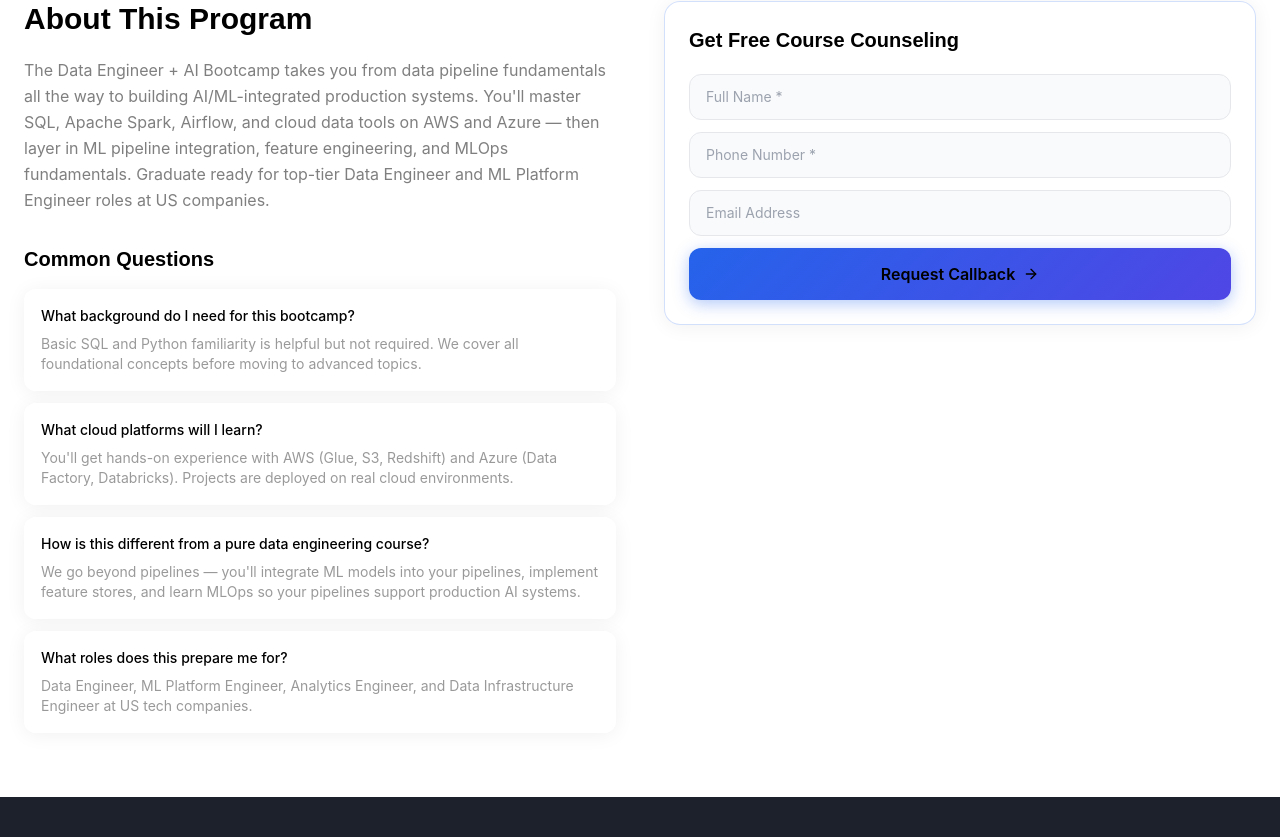
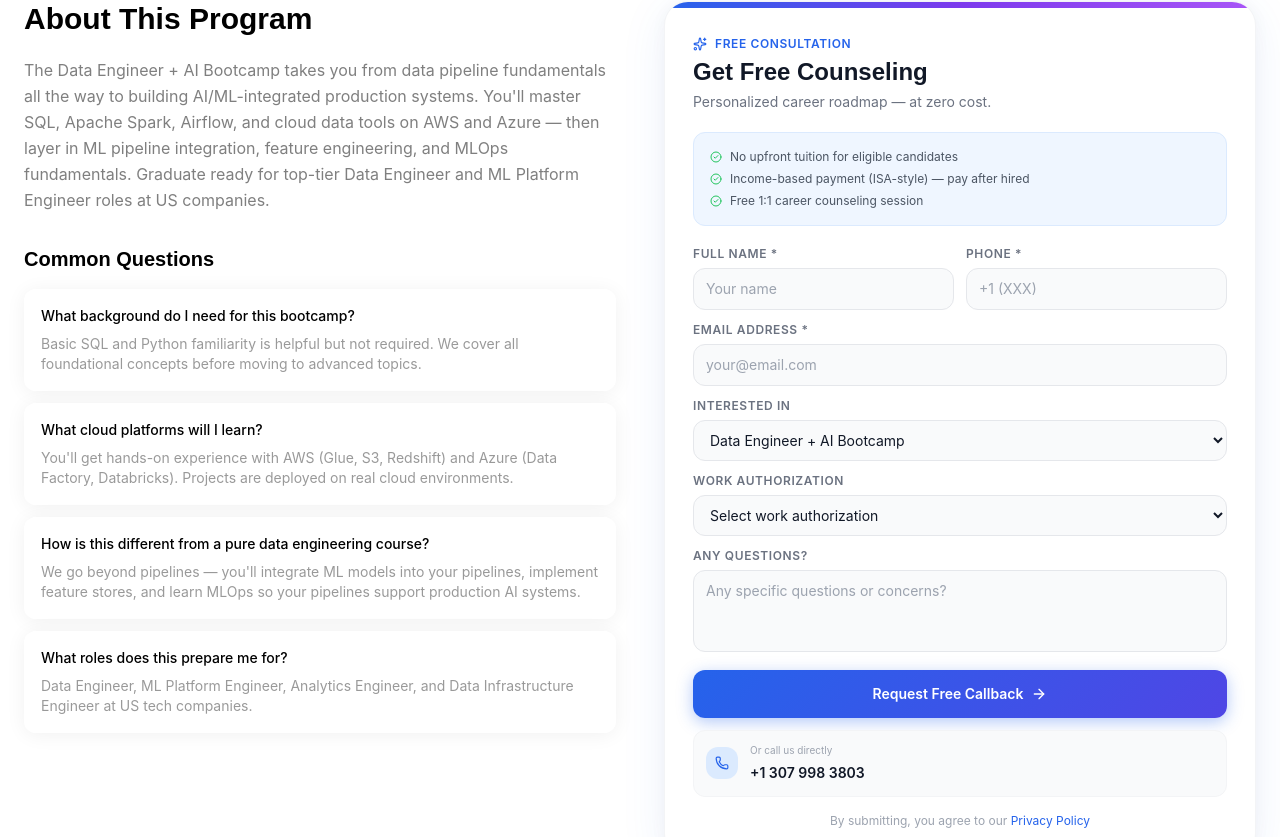
Before and after one commit to rjtbst/aartechus, a Next.js app: page /courses/data-engineer-ai in a window 1280 px wide. Shown: the part 983-1820 px from the top of the page. Built offline with nearby package versions, Linux system fonts and the light colour scheme.

Commit message:
update_msg_in_coursedetailpage

```diff
--- a/src/components/ui/CourseDetailPage.tsx
+++ b/src/components/ui/CourseDetailPage.tsx
@@ -2,11 +2,14 @@
 import { useState } from "react";
 import { motion, AnimatePresence } from "framer-motion";
 import Link from "next/link";
+import { toast } from "sonner";
 import {
   Clock, Users, Star, ArrowRight, CheckCircle2, ChevronDown,
   BookOpen, Award, Briefcase, Phone,
-  Code2, Zap, Target, TrendingUp, Calendar, DollarSign
+  Code2, Zap, Target, TrendingUp, Calendar, Sparkles
 } from "lucide-react";
+
+const FORMSPREE_ID = "mdapvpqr";
 
 export interface CourseDetail {
   title: string;
@@ -38,11 +41,39 @@ interface Props {
 
 export default function CourseDetailPage({ course }: Props) {
   const [activeCurriculum, setActiveCurriculum] = useState<number | null>(0);
-  const [formData, setFormData] = useState({ name: "", phone: "", email: "" });
+  const [form, setForm] = useState({ name: "", phone: "", email: "", course: course.title, workAuth: "", message: "" });
   const [submitted, setSubmitted] = useState(false);
+  const [loading, setLoading] = useState(false);
   const [activeTab, setActiveTab] = useState("overview");
 
   const tabs = ["overview", "curriculum", "projects", "mentors", "placement"];
+
+  const handleSubmit = async (e: React.FormEvent) => {
+    e.preventDefault();
+    setLoading(true);
+    const toastId = toast.loading("Sending your request…");
+    try {
+      const res = await fetch(`https://formspree.io/f/${FORMSPREE_ID}`, {
+        method: "POST",
+        headers: { "Content-Type": "application/json", Accept: "application/json" },
+        body: JSON.stringify(form),
+      });
+      if (res.ok) {
+        toast.success("Request received! Our counselor will call you shortly.", {
+          id: toastId,
+          description: "Check your inbox for a confirmation.",
+        });
+        setSubmitted(true);
+      } else {
+        const data = await res.json();
+        toast.error("Submission failed. Please try again.", { id: toastId, description: data?.error ?? "Server error" });
+      }
+    } catch {
+      toast.error("Network error. Check your connection.", { id: toastId });
+    } finally {
+      setLoading(false);
+    }
+  };
 
   return (
     <div className="min-h-screen bg-bg-primary pt-16">
@@ -119,22 +150,13 @@ export default function CourseDetailPage({ course }: Props) {
               <div className="glass rounded-3xl overflow-hidden border border-primary/20">
                 <div className={`h-1.5 bg-gradient-to-r ${course.color}`} />
                 <div className="p-6">
-                  {/* Course image / hero banner */}
-                  <div className={`relative rounded-2xl overflow-hidden mb-6 bg-gradient-to-br ${course.color} p-6 flex items-center justify-center`} style={{ minHeight: 120 }}>
+                  {/* Course banner */}
+                  <div className={`relative rounded-2xl overflow-hidden mb-6 bg-gradient-to-br ${course.color} p-5 flex items-center justify-center`} style={{ minHeight: 110 }}>
                     <div className="text-center">
-                      <div className="text-5xl mb-2">{course.emoji}</div>
-                      <div className="text-white font-syne font-bold text-lg leading-tight">{course.title}</div>
-                      <div className="text-white/70 text-sm mt-1">{course.subtitle}</div>
+                      <div className="text-4xl mb-1">{course.emoji}</div>
+                      <div className="text-white font-syne font-bold text-base leading-tight">{course.title}</div>
+                      <div className="text-white/70 text-xs mt-1">{course.subtitle}</div>
                     </div>
-                  </div>
-
-                  <div className="mb-4">
-                    <div className="flex items-center gap-2 mb-1">
-                      <DollarSign size={18} className="text-primary" />
-                      <span className="font-syne font-extrabold text-2xl text-black">{course.fee}</span>
-                      <span className="text-black/40 text-xs ml-1">avg. US salary</span>
-                    </div>
-                    <div className="text-black/60 text-sm">Course fee: <span className="text-black font-medium">{course.emi}</span> with 0% EMI</div>
                   </div>
 
                   <button className="glow-btn w-full py-3.5 rounded-xl font-semibold text-black mb-3 flex items-center justify-center gap-2">
@@ -251,13 +273,8 @@ export default function CourseDetailPage({ course }: Props) {
                 <p className="text-black/60 mb-8">Build production-grade apps to showcase in interviews.</p>
                 <div className="grid md:grid-cols-2 lg:grid-cols-3 gap-6">
                   {course.projects.map((proj, i) => (
-                    <motion.div
-                      key={i}
-                      initial={{ opacity: 0, y: 20 }}
-                      animate={{ opacity: 1, y: 0 }}
-                      transition={{ delay: i * 0.1 }}
-                      className="glass rounded-2xl p-6 card-hover border border-white/5"
-                    >
+                    <motion.div key={i} initial={{ opacity: 0, y: 20 }} animate={{ opacity: 1, y: 0 }} transition={{ delay: i * 0.1 }}
+                      className="glass rounded-2xl p-6 card-hover border border-white/5">
                       <div className="w-10 h-10 rounded-xl bg-primary/20 flex items-center justify-center mb-4">
                         <Code2 size={18} className="text-primary" />
                       </div>
@@ -281,14 +298,9 @@ export default function CourseDetailPage({ course }: Props) {
                 <p className="text-black/40 mb-8">Learn from engineers at top US tech companies.</p>
                 <div className="grid sm:grid-cols-2 lg:grid-cols-4 gap-6">
                   {course.mentors.map((m, i) => (
-                    <motion.div
-                      key={i}
-                      initial={{ opacity: 0, y: 20 }}
-                      animate={{ opacity: 1, y: 0 }}
-                      transition={{ delay: i * 0.1 }}
-                      className="glass rounded-2xl p-6 text-center card-hover border border-white/5"
-                    >
-                      <div className={`w-16 h-16 rounded-2xl bg-gradient-to-br ${course.color} flex items-center justify-center text-black text-xl font-bold font-syne mx-auto mb-4`}>
+                    <motion.div key={i} initial={{ opacity: 0, y: 20 }} animate={{ opacity: 1, y: 0 }} transition={{ delay: i * 0.1 }}
+                      className="glass rounded-2xl p-6 text-center card-hover border border-white/5">
+                      <div className={`w-16 h-16 rounded-2xl bg-gradient-to-br ${course.color} flex items-center justify-center text-white text-xl font-bold font-syne mx-auto mb-4`}>
                         {m.name.split(" ").map((n) => n[0]).join("")}
                       </div>
                       <div className="font-semibold text-black mb-1">{m.name}</div>
@@ -308,13 +320,8 @@ export default function CourseDetailPage({ course }: Props) {
                 <p className="text-black/40 mb-10">Real results from our alumni community across the US.</p>
                 <div className="grid sm:grid-cols-2 lg:grid-cols-4 gap-6 mb-12">
                   {course.placementStats.map((s, i) => (
-                    <motion.div
-                      key={i}
-                      initial={{ opacity: 0, scale: 0.9 }}
-                      animate={{ opacity: 1, scale: 1 }}
-                      transition={{ delay: i * 0.1 }}
-                      className="glass rounded-2xl p-6 text-center border border-white/5"
-                    >
+                    <motion.div key={i} initial={{ opacity: 0, scale: 0.9 }} animate={{ opacity: 1, scale: 1 }} transition={{ delay: i * 0.1 }}
+                      className="glass rounded-2xl p-6 text-center border border-white/5">
                       <div className={`number-stat text-4xl font-extrabold ${s.color} mb-2`}>{s.value}</div>
                       <div className="text-black/40 text-sm">{s.label}</div>
                     </motion.div>
@@ -333,14 +340,14 @@ export default function CourseDetailPage({ course }: Props) {
               </div>
             )}
 
-            {/* OVERVIEW (default) */}
+            {/* OVERVIEW */}
             {activeTab === "overview" && (
               <div className="grid lg:grid-cols-2 gap-12">
+
+                {/* Left: About + FAQs */}
                 <div>
                   <h2 className="font-syne font-bold text-3xl text-black mb-5">About This Program</h2>
                   <p className="text-black/50 leading-relaxed mb-8">{course.overview}</p>
-
-                  {/* FAQs */}
                   <h3 className="font-syne font-semibold text-xl text-black mb-4">Common Questions</h3>
                   <div className="space-y-3">
                     {course.faqs.map((faq, i) => (
@@ -351,33 +358,155 @@ export default function CourseDetailPage({ course }: Props) {
                     ))}
                   </div>
                 </div>
+
+                {/* Right: Full counseling form */}
                 <div>
-                  {/* CTA Form */}
-                  <div className="glass rounded-2xl p-6 border border-primary/20">
-                    <h3 className="font-syne font-bold text-xl text-black mb-5">Get Free Course Counseling</h3>
+                  <div className="bg-white rounded-3xl overflow-hidden border border-gray-100"
+                    style={{ boxShadow: "0 8px 48px rgba(37,99,235,0.08), 0 2px 16px rgba(0,0,0,0.04)" }}>
+                    <div className="h-1.5" style={{ background: "linear-gradient(to right,#2563eb,#7c3aed,#a855f7)" }} />
+                    <div className="p-7">
                       {submitted ? (
-                      <div className="text-center py-8">
-                        <CheckCircle2 size={48} className="text-green-400 mx-auto mb-3" />
-                        <p className="text-black font-semibold">We&apos;ll call you shortly!</p>
+                        <motion.div initial={{ opacity: 0, scale: 0.9 }} animate={{ opacity: 1, scale: 1 }} className="text-center py-14">
+                          <div className="w-20 h-20 rounded-full bg-green-50 border border-green-200 flex items-center justify-center mx-auto mb-5">
+                            <CheckCircle2 size={36} className="text-green-500" />
                           </div>
+                          <h3 className="font-syne font-bold text-2xl text-gray-900 mb-2">Request Received!</h3>
+                          <p className="text-gray-500">Our counselor will reach out to you shortly.</p>
+                        </motion.div>
                       ) : (
-                      <form onSubmit={(e) => { e.preventDefault(); setSubmitted(true); }} className="space-y-3">
-                        <input type="text" placeholder="Full Name *" required value={formData.name}
-                          onChange={(e) => setFormData({ ...formData, name: e.target.value })}
-                          className="w-full px-4 py-3 rounded-xl text-sm" />
-                        <input type="tel" placeholder="Phone Number *" required value={formData.phone}
-                          onChange={(e) => setFormData({ ...formData, phone: e.target.value })}
-                          className="w-full px-4 py-3 rounded-xl text-sm" />
-                        <input type="email" placeholder="Email Address" value={formData.email}
-                          onChange={(e) => setFormData({ ...formData, email: e.target.value })}
-                          className="w-full px-4 py-3 rounded-xl text-sm" />
-                        <button type="submit" className="glow-btn w-full py-3.5 rounded-xl font-semibold text-black flex items-center justify-center gap-2">
-                          Request Callback <ArrowRight size={16} />
+                        <>
+                          {/* Form header */}
+                          <div className="flex items-center gap-2 mb-1">
+                            <Sparkles size={14} className="text-blue-600" />
+                            <span className="text-xs font-semibold text-blue-600 uppercase tracking-wider">Free Consultation</span>
+                          </div>
+                          <h3 className="font-syne font-bold text-2xl text-gray-900 mb-1">Get Free Counseling</h3>
+                          <p className="text-gray-500 text-sm mb-5">Personalized career roadmap — at zero cost.</p>
+
+                          {/* Benefits strip */}
+                          <div className="space-y-1.5 mb-5 p-4 rounded-xl bg-blue-50 border border-blue-100">
+                            {[
+                              "No upfront tuition for eligible candidates",
+                              "Income-based payment (ISA-style) — pay after hired",
+                              "Free 1:1 career counseling session",
+                            ].map((item) => (
+                              <div key={item} className="flex items-start gap-2 text-xs text-gray-600">
+                                <CheckCircle2 size={12} className="text-green-500 flex-shrink-0 mt-0.5" />
+                                {item}
+                              </div>
+                            ))}
+                          </div>
+
+                          <form onSubmit={handleSubmit} className="space-y-3">
+                            {/* Name + Phone */}
+                            <div className="grid grid-cols-2 gap-3">
+                              <div>
+                                <label className="text-xs font-semibold text-gray-500 uppercase tracking-wider mb-1.5 block">Full Name *</label>
+                                <input type="text" placeholder="Your name" required value={form.name}
+                                  onChange={(e) => setForm({ ...form, name: e.target.value })}
+                                  className="w-full px-3 py-2.5 rounded-xl text-sm" />
+                              </div>
+                              <div>
+                                <label className="text-xs font-semibold text-gray-500 uppercase tracking-wider mb-1.5 block">Phone *</label>
+                                <input type="tel" placeholder="+1 (XXX)" required value={form.phone}
+                                  onChange={(e) => setForm({ ...form, phone: e.target.value })}
+                                  className="w-full px-3 py-2.5 rounded-xl text-sm" />
+                              </div>
+                            </div>
+
+                            {/* Email */}
+                            <div>
+                              <label className="text-xs font-semibold text-gray-500 uppercase tracking-wider mb-1.5 block">Email Address *</label>
+                              <input type="email" placeholder="your@email.com" required value={form.email}
+                                onChange={(e) => setForm({ ...form, email: e.target.value })}
+                                className="w-full px-3 py-2.5 rounded-xl text-sm" />
+                            </div>
+
+                            {/* Course — pre-filled with current course */}
+                            <div>
+                              <label className="text-xs font-semibold text-gray-500 uppercase tracking-wider mb-1.5 block">Interested In</label>
+                              <select value={form.course} onChange={(e) => setForm({ ...form, course: e.target.value })}
+                                className="w-full px-3 py-2.5 rounded-xl text-sm">
+                                <optgroup label="Training Bootcamps">
+                                  <option>Java Developer + AI Bootcamp</option>
+                                  <option>Data Engineer + AI Bootcamp</option>
+                                  <option>AI Developer Bootcamp</option>
+                                  <option>Data Scientist + AI Bootcamp</option>
+                                  <option>Python Programming</option>
+                                  <option>Quality Assurance (QA)</option>
+                                </optgroup>
+                                <optgroup label="IT Services">
+                                  <option>Web Development</option>
+                                  <option>Mobile App Development</option>
+                                  <option>AI / ML Solutions</option>
+                                  <option>Staffing & Recruitment</option>
+                                </optgroup>
+                                <option>Other</option>
+                              </select>
+                            </div>
+
+                            {/* Work Authorization */}
+                            <div>
+                              <label className="text-xs font-semibold text-gray-500 uppercase tracking-wider mb-1.5 block">Work Authorization</label>
+                              <select value={form.workAuth} onChange={(e) => setForm({ ...form, workAuth: e.target.value })}
+                                className="w-full px-3 py-2.5 rounded-xl text-sm">
+                                <option value="">Select work authorization</option>
+                                <option>US Citizen</option>
+                                <option>Green Card</option>
+                                <option>H1B</option>
+                                <option>EAD</option>
+                                <option>TN</option>
+                                <option>Other</option>
+                              </select>
+                            </div>
+
+                            {/* Message */}
+                            <div>
+                              <label className="text-xs font-semibold text-gray-500 uppercase tracking-wider mb-1.5 block">Any Questions?</label>
+                              <textarea rows={3} placeholder="Any specific questions or concerns?" value={form.message}
+                                onChange={(e) => setForm({ ...form, message: e.target.value })}
+                                className="w-full px-3 py-2.5 rounded-xl text-sm resize-none" />
+                            </div>
+
+                            <button type="submit" disabled={loading}
+                              className="glow-btn w-full flex items-center justify-center gap-2 py-3.5 rounded-xl font-semibold text-white text-sm disabled:opacity-60 disabled:cursor-not-allowed">
+                              {loading ? (
+                                <>
+                                  <svg className="animate-spin h-4 w-4" viewBox="0 0 24 24" fill="none">
+                                    <circle className="opacity-25" cx="12" cy="12" r="10" stroke="currentColor" strokeWidth="4"/>
+                                    <path className="opacity-75" fill="currentColor" d="M4 12a8 8 0 018-8v8z"/>
+                                  </svg>
+                                  Sending…
+                                </>
+                              ) : (
+                                <>Request Free Callback <ArrowRight size={16} /></>
+                              )}
                             </button>
+
+                            {/* Direct call strip */}
+                            <div className="flex items-center gap-3 p-3 rounded-xl bg-gray-50 border border-gray-100 mt-1">
+                              <div className="w-8 h-8 rounded-lg bg-blue-100 flex items-center justify-center flex-shrink-0">
+                                <Phone size={14} className="text-blue-600" />
+                              </div>
+                              <div>
+                                <div className="text-[10px] text-gray-400 mb-0.5">Or call us directly</div>
+                                <a href="tel:+13079983803" className="text-sm font-semibold text-gray-900 hover:text-blue-600 transition-colors">
+                                  +1 307 998 3803
+                                </a>
+                              </div>
+                            </div>
+
+                            <p className="text-center text-xs text-gray-400 pt-1">
+                              By submitting, you agree to our{" "}
+                              <a href="/privacy" className="text-blue-600 hover:underline">Privacy Policy</a>
+                            </p>
                           </form>
+                        </>
                       )}
                     </div>
                   </div>
+                </div>
+
               </div>
             )}
           </motion.div>
```
Lines whose indentation alone changed are shown as unchanged.
